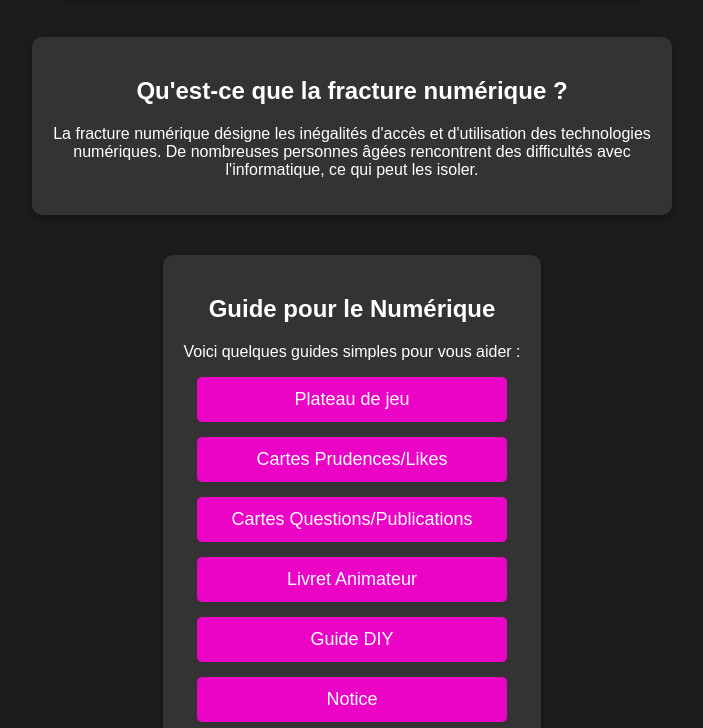
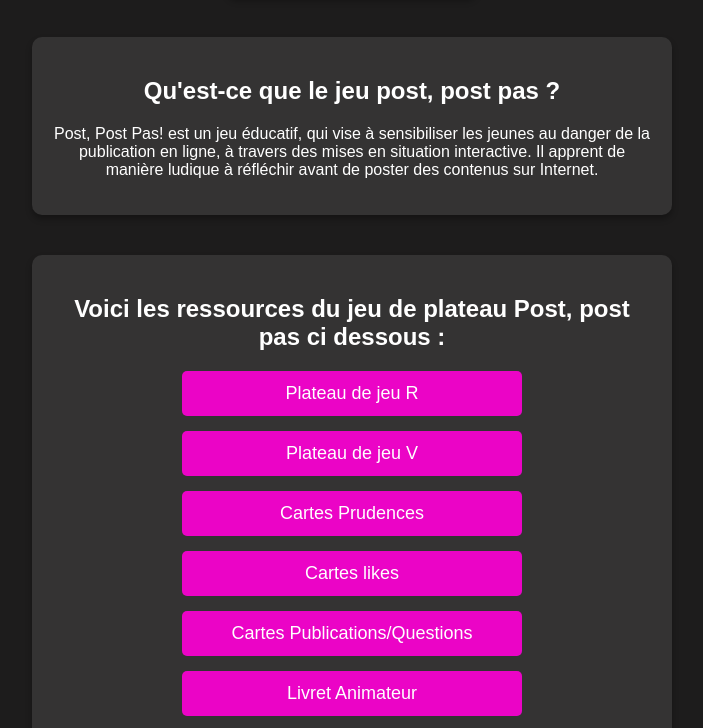
Before and after one commit to Alsayaa/Tiers-Lieu, a website: page src/html/JeuxPlateau.html in a window 1280 px wide. Shown: the part 127-855 px from the top of the page, without its empty margins (288-991 px from the left). Drawn offline with Linux system fonts and the light colour scheme.

Commit message:
Ajout de pdf, et finition des certaines pages

```diff
--- a/src/html/JeuxPlateau.html
+++ b/src/html/JeuxPlateau.html
@@ -8,26 +8,29 @@
 </head>
 <body>
     <header>
-        <h1>Comprendre la Fracture Numérique</h1>
-        <p>Et aider les seniors à mieux utiliser l'informatique</p>
+        <h1>Jeux-Éducatif</h1>
+        <p>Éducation Populaire</p>
     </header>
 
     <section class="intro">
-        <h2>Qu'est-ce que la fracture numérique ?</h2>
-        <p>La fracture numérique désigne les inégalités d'accès et d'utilisation des technologies numériques. De nombreuses personnes âgées rencontrent des difficultés avec l'informatique, ce qui peut les isoler.</p>
+        <h2>Qu'est-ce que le jeu post, post pas ?</h2>
+        <p>Post, Post Pas! est un jeu éducatif, qui vise à sensibiliser les jeunes au danger de la publication en ligne, à travers des mises
+            en situation interactive. Il apprent de manière ludique à réfléchir avant de poster des contenus sur Internet.
+        </p>
     </section>
 
     <section class="fiches">
-        <h2>Guide pour le Numérique</h2>
-        <p>Voici quelques guides simples pour vous aider :</p>
+        <h2>Voici les ressources du jeu de plateau Post, post pas ci dessous :</h2>
         <div class="fiche-list">
-            <a href="fiches/envoyer-email.pdf" class="fiche-btn">Plateau de jeu</a>
-            <a href="fiches/naviguer-internet.pdf" class="fiche-btn">Cartes Prudences/Likes</a>
-            <a href="fiches/naviguer-internet.pdf" class="fiche-btn">Cartes Questions/Publications</a>
-            <a href="fiches/securite-internet.pdf" class="fiche-btn">Livret Animateur</a>
+            <a href="../pdf/Plateau_R.pdf" class="fiche-btn">Plateau de jeu R</a>
+            <a href="../pdf/Plateau_V.pdf" class="fiche-btn">Plateau de jeu V</a>
+            <a href="../pdf/Carte_Prudence.pdf" class="fiche-btn">Cartes Prudences</a>
+            <a href="../pdf/Carte_Like.pdf" class="fiche-btn">Cartes likes</a>
+            <a href="../pdf/Carte_publications_x120_Print.pdf" class="fiche-btn">Cartes Publications/Questions</a>
+            <a href="../pdf/Livret_Animateur.pdf" class="fiche-btn">Livret Animateur</a>
             <!-- Nouveaux chapitres ajoutés ici -->
-            <a href="fiches/reseaux-sociaux.pdf" class="fiche-btn">Guide DIY</a>
-            <a href="fiches/achats-en-ligne.pdf" class="fiche-btn">Notice</a>
+            <a href="../pdf/Lisez_moi_DIY.pdf" class="fiche-btn">Guide DIY</a>
+            <a href="../pdf/Notice_jeu.pdf" class="fiche-btn">Notice</a>
         </div>
     </section>
 
```
Also changed, not shown: src/html/AS.html (+5 -6 lines), src/html/DérouléSéances.html (+5 -6 lines), src/html/FichePratique.html (+1 -1 lines), 14 other files.
